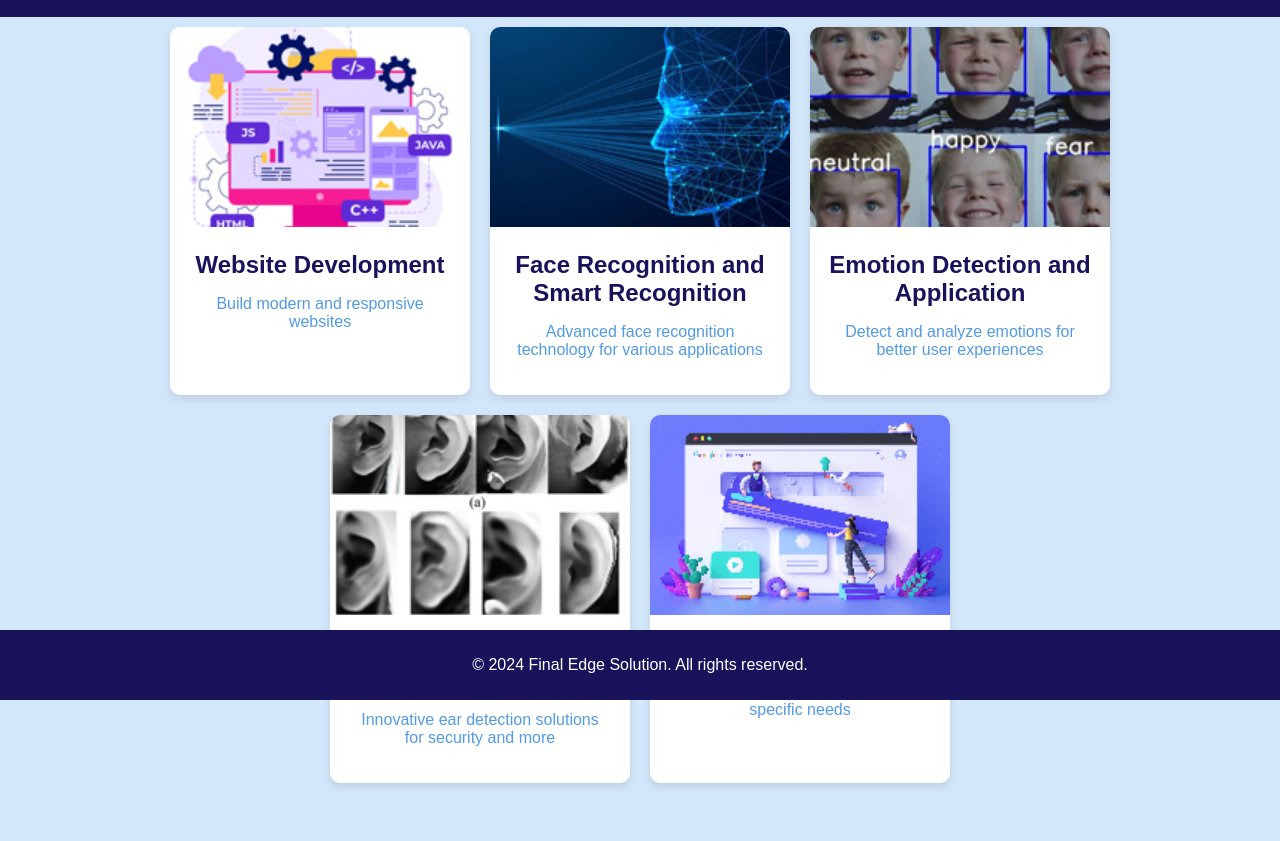
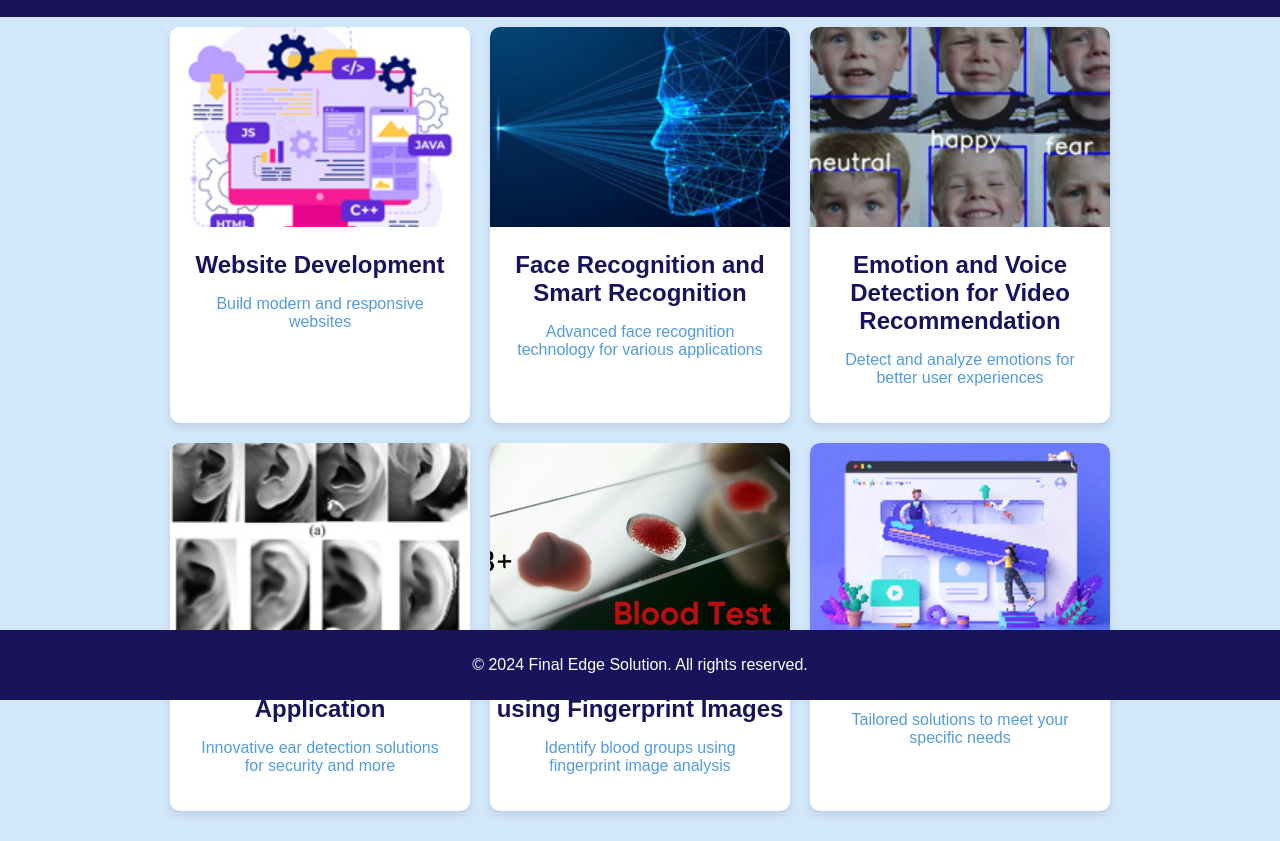
Before and after one commit to DhanushGN/finaledgesolution_form, a plain HTML site: page index.html in a window 1280 px wide. Shown: the part 100-941 px from the top of the page. Before the commit the page ends 913 px from the top, so only its background shows below. Drawn offline with Linux system fonts and the light colour scheme; files whose address does not match are found by name.

Commit message:
Update index.html

```diff
--- a/index.html
+++ b/index.html
@@ -28,13 +28,18 @@
             </div>
             <div class="card" onclick="selectProject('Emotion Detection and Application')">
                 <img src="Emotion Detection and Application project.jpg" alt="Emotion Detection and Application">
-                <h2>Emotion Detection and Application</h2>
+                <h2>Emotion and Voice Detection for Video Recommendation</h2>
                 <p>Detect and analyze emotions for better user experiences</p>
             </div>
             <div class="card" onclick="selectProject('Ear Detection and Application')">
                 <img src="Ear Detection and Application project!.jpg" alt="Ear Detection and Application">
                 <h2>Ear Detection and Application</h2>
                 <p>Innovative ear detection solutions for security and more</p>
+            </div>
+            <div class="card" onclick="selectProject('Blood Group Detection using Fingerprint Images')">
+                <img src="D:\ProjectWorks\FinalEdgeSolution\Blood.jpg" alt="Blood Group Detection">
+                <h2>Blood Group Detection using Fingerprint Images</h2>
+                <p>Identify blood groups using fingerprint image analysis</p>
             </div>
             <div class="card" onclick="selectProject('Custom Projects')">
                 <img src="Custom Projects project.png" alt="Custom Projects">
```
